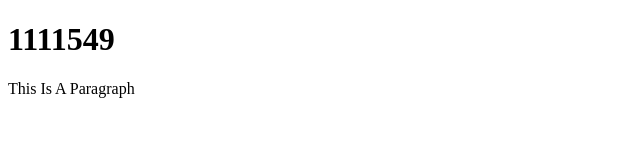
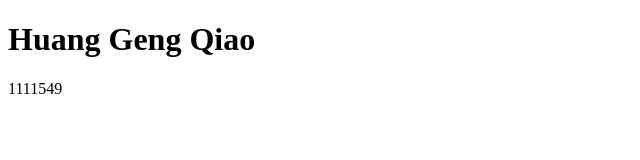
Before and after one commit to RY-000/1111549.github.io, a plain HTML site: page index.html in a window 1280 px wide. Shown: the whole page, without its empty margins (0-640 px from the left). Drawn offline with Linux system fonts and the light colour scheme.

Commit message:
Update index.html

```diff
--- a/index.html
+++ b/index.html
@@ -1,7 +1,7 @@
 <!DOCTYPE html>
 <html>
   <body>
-    <h1>1111549</h1>
-    <p>This Is A Paragraph</p>
+    <h1>Huang Geng Qiao</h1>
+    <p>1111549</p>
   </body>
 </html>
```
